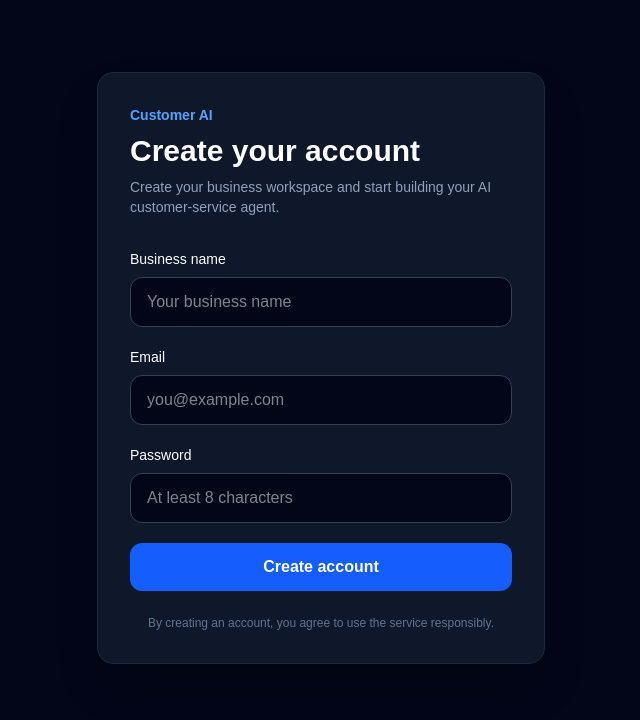
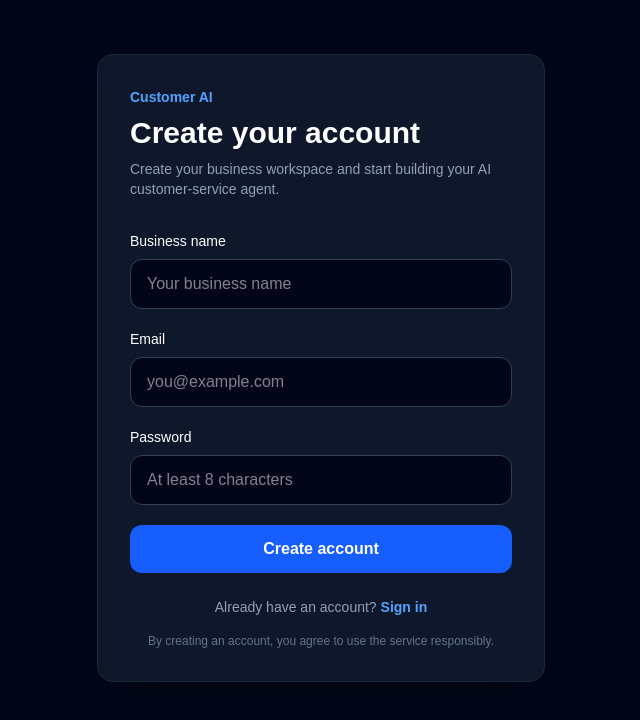
Before and after one commit to Samsondanjuma006/customer-ai-agent, a Next.js app: page /signup in a window 1280 px wide. Shown: the top 720 px of the page, without its empty margins (319-959 px from the left). Built offline with nearby package versions, Linux system fonts and the light colour scheme.

Commit message:
Improve signup and email confirmation flow

```diff
--- a/app/api/auth/signup/route.ts
+++ b/app/api/auth/signup/route.ts
@@ -43,6 +43,17 @@ export async function POST(request: Request) {
       );
     }
 
+    if (!data.session) {
+      return Response.json(
+        {
+          requiresEmailConfirmation: true,
+          message:
+            "Account created. Please check your email and confirm your address before signing in.",
+        },
+        { status: 201 },
+      );
+    }
+
     const { data: business, error: businessError } = await supabase
       .from("businesses")
       .insert({
@@ -77,6 +88,7 @@ export async function POST(request: Request) {
     return Response.json(
       {
         message: "Account created successfully",
+        requiresEmailConfirmation: false,
         user: {
           id: data.user.id,
           email: data.user.email,
--- a/app/signup/page.tsx
+++ b/app/signup/page.tsx
@@ -1,6 +1,7 @@
 "use client";
 
 import { FormEvent, useState } from "react";
+import Link from "next/link";
 import { useRouter } from "next/navigation";
 
 export default function SignupPage() {
@@ -11,11 +12,13 @@ export default function SignupPage() {
   const [password, setPassword] = useState("");
   const [loading, setLoading] = useState(false);
   const [error, setError] = useState("");
+  const [success, setSuccess] = useState("");
 
   async function handleSubmit(event: FormEvent<HTMLFormElement>) {
     event.preventDefault();
     setLoading(true);
     setError("");
+    setSuccess("");
 
     try {
       const response = await fetch("/api/auth/signup", {
@@ -37,7 +40,16 @@ export default function SignupPage() {
         return;
       }
 
+      if (data.requiresEmailConfirmation) {
+        setSuccess(
+          data.message ||
+            "Account created. Please check your email to confirm your address.",
+        );
+        return;
+      }
+
       router.push("/");
+      router.refresh();
     } catch {
       setError("Something went wrong. Please try again.");
     } finally {
@@ -90,6 +102,7 @@ export default function SignupPage() {
                 onChange={(event) => setEmail(event.target.value)}
                 placeholder="you@example.com"
                 required
+                autoComplete="email"
                 className="w-full rounded-xl border border-slate-700 bg-slate-950 px-4 py-3 text-white outline-none focus:border-blue-500"
               />
             </div>
@@ -106,6 +119,7 @@ export default function SignupPage() {
                 placeholder="At least 8 characters"
                 minLength={8}
                 required
+                autoComplete="new-password"
                 className="w-full rounded-xl border border-slate-700 bg-slate-950 px-4 py-3 text-white outline-none focus:border-blue-500"
               />
             </div>
@@ -113,6 +127,20 @@ export default function SignupPage() {
             {error && (
               <div className="rounded-xl border border-red-900 bg-red-950/40 p-3 text-sm text-red-300">
                 {error}
+              </div>
+            )}
+
+            {success && (
+              <div className="rounded-xl border border-green-900 bg-green-950/40 p-3 text-sm text-green-300">
+                {success}
+                <div className="mt-3">
+                  <Link
+                    href="/login"
+                    className="font-semibold text-green-300 underline"
+                  >
+                    Go to sign in
+                  </Link>
+                </div>
               </div>
             )}
 
@@ -125,7 +153,17 @@ export default function SignupPage() {
             </button>
           </form>
 
-          <p className="mt-6 text-center text-xs text-slate-500">
+          <p className="mt-6 text-center text-sm text-slate-400">
+            Already have an account?{" "}
+            <Link
+              href="/login"
+              className="font-semibold text-blue-400 hover:text-blue-300"
+            >
+              Sign in
+            </Link>
+          </p>
+
+          <p className="mt-4 text-center text-xs text-slate-500">
             By creating an account, you agree to use the service responsibly.
           </p>
         </section>
```
